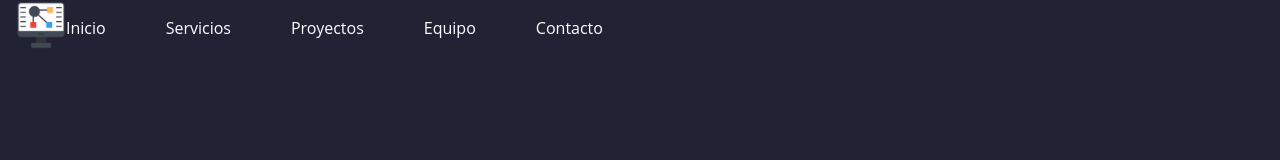
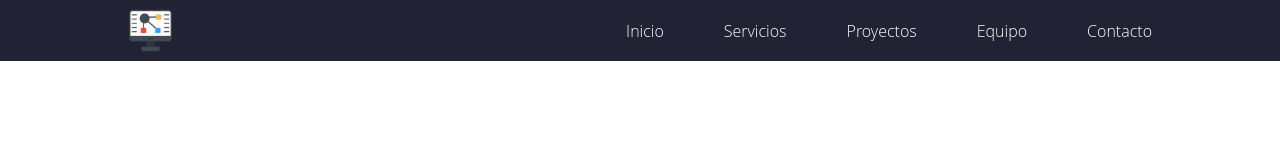
Before and after one commit to MateoQP22/Reto2, a plain HTML site: page index.html in a window 1280 px wide. Drawn offline with Linux system fonts and the light colour scheme.

Commit message:
actualizacion css

```diff
--- a/css/index.css
+++ b/css/index.css
@@ -1,10 +1,12 @@
 @import './variables.css';
 @import './module/header.css';
+@import './module/nav.css';
 
 .body {
-    background-color: var(--primary-theme-color);
-    color: var(--primary-text-color);
+
+    color: black var(--secondary-text-color);
     margin: 0;
+    padding: 0;
     font-family: var(--primary-font-family);
 }
 
@@ -25,11 +27,15 @@ gap: 3.75rem;
 list-style: none;
 margin: 0;
 padding: 0;
+border-radius: 50%;
 }
 
 .menu__link {
     color: var(--primary-text-color);
     text-decoration: none;
+    font-weight: 300;
+
+
 }
 
 .menu__link:hover {
--- a/css/module/header.css
+++ b/css/module/header.css
@@ -1,5 +1,29 @@
 .header {
     position: fixed;
+    z-index: 100;
+    top: 0;
+    left: 0;
+    width: 100%;
     background-color: var(--primary-theme-color);
 
 }
+
+.header-nav {
+    padding: 0.5em 0;
+    padding-top: 0.5em;
+    padding-right: 0px;
+    padding-bottom: 0.5em;
+    padding-left: 0px;
+}
+.header-nav__container {
+    display: flex;
+    align-items: center;
+    justify-content: space-between;
+    max-width: var(--max-width-container);
+    margin: auto;
+    margin-top: auto;
+    margin-right: auto;
+    margin-bottom: auto;
+    margin-left: auto;
+    padding: var(--padding-container-1);
+}
--- /dev/null
+++ b/css/module/nav.css
@@ -0,0 +1,7 @@
+.nav__logo {
+    display: flex;
+
+    width: 45px;
+    height: 45px;
+
+}
--- a/css/variables.css
+++ b/css/variables.css
@@ -19,4 +19,7 @@
     --padding-container: 1rem;
     --max-width-container: 640px;
     --primary-border-radius: 0.5rem;
+    --max-width-container: 1024px;
+    --padding-container-1: 0 2rem;
+    --fa-font-regular: normal 400 1em/1"Font Awesome 6 Free";
     }
--- a/index.html
+++ b/index.html
@@ -11,10 +11,10 @@
 </head>
 <body class="body">
     <header class="header">
-        <nav class="nav">
-            <div class="container">
+        <nav class="header-nav">
+            <div class="header-nav__container">
                 <a href="#hero">
-                    <img src="./Icon/flujo-de-trabajo.ico" alt="Grupo2" width="50" height="50">
+                    <img src="./Icon/flujo-de-trabajo.ico" alt="Grupo2" width="50" height="50" class="nav__logo">
                 </a>
                 <ul class="menu">
                     <li>
```
